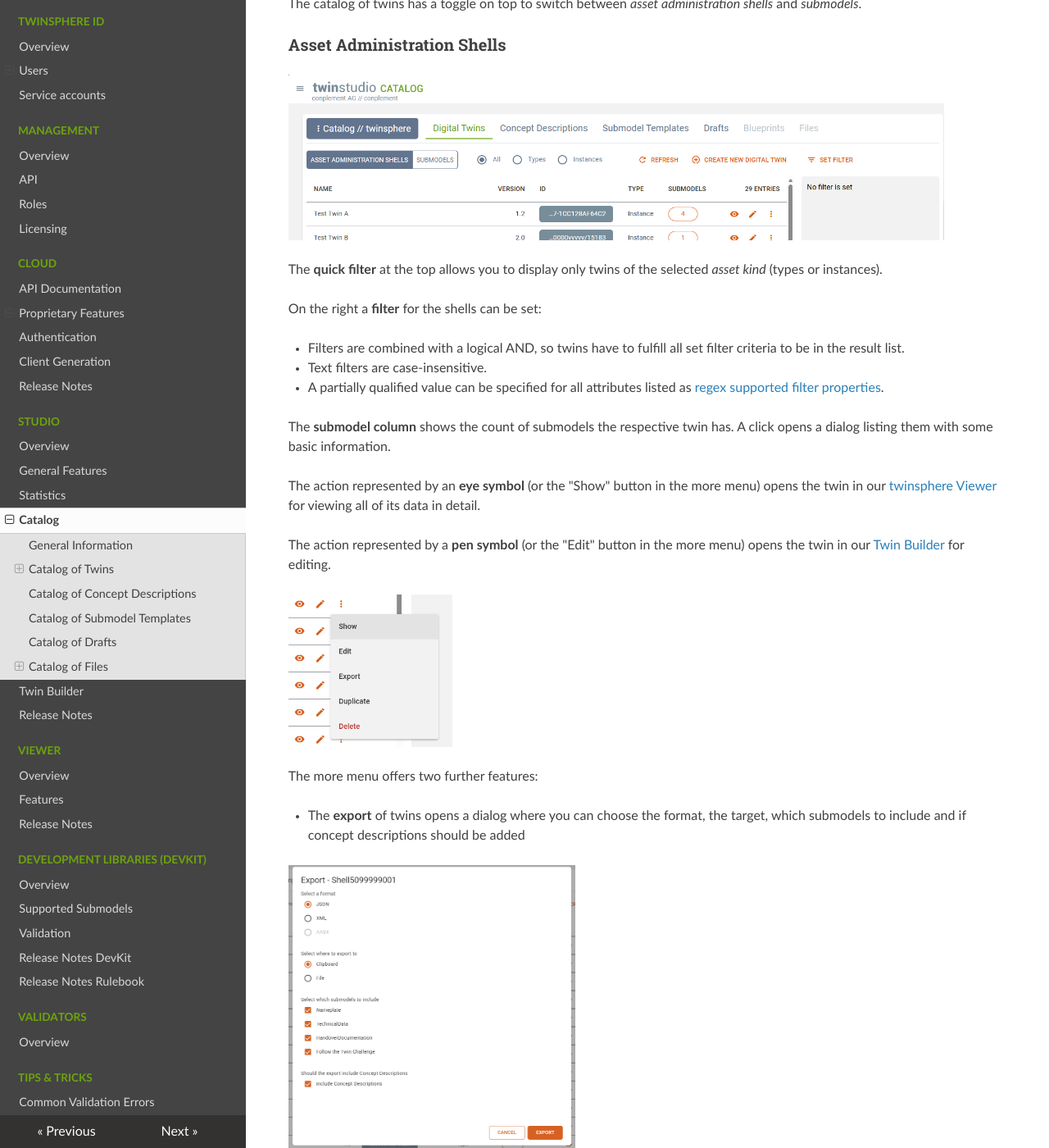
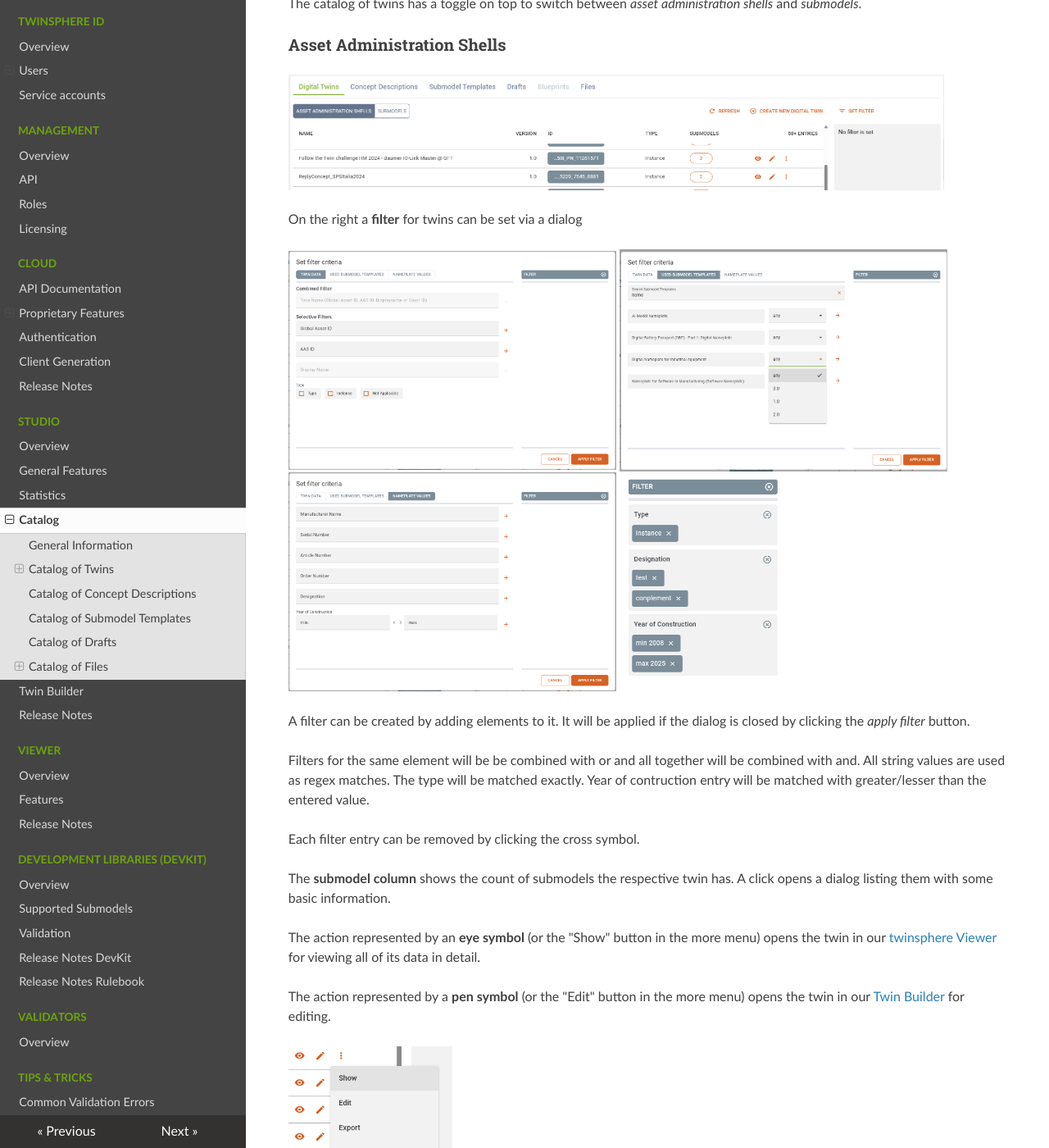
Before and after one commit to twinsphere/twinsphere.github.io, an MkDocs documentation site: the page built from docs/studio-catalog.md, in a window 1280 px wide and 1400 px high, scrolled down 1081 px. Shown: the whole window at 82% size. Built offline with MkDocs 1.6.1, drawn with Linux system fonts in a browser that asks for light colours; nearby versions of some CDN libraries.

```diff
--- a/docs/studio-catalog.md
+++ b/docs/studio-catalog.md
@@ -33,14 +33,22 @@
 
 ![Twin Catalog - Shells](img/twinstudio_catalog_twins_shells.png){: width='800'}
 
-The **quick filter** at the top allows you to display only twins of the selected *asset kind* (types or instances).
+On the right a **filter** for twins can be set via a dialog
 
-On the right a **filter** for the shells can be set:
+![Twin Catalog - Filter first page](img/twinstudio_catalog_twinfilter_page1.png){: width='400'}
+![Twin Catalog - Filter second page](img/twinstudio_catalog_twinfilter_page2.png){: width='400'}
+![Twin Catalog - Filter third page](img/twinstudio_catalog_twinfilter_page3.png){: width='400'}
+![Twin Catalog - Filter third page](img/twinstudio_catalog_twinfilter_result.png){: width='200'}
 
-- Filters are combined with a logical AND, so twins have to fulfill all set filter criteria to be in the result list.
-- Text filters are case-insensitive.
-- A partially qualified value can be specified for all attributes listed as
-  [regex supported filter properties](cloud-shell-filter-queries.md/#regex-support).
+A filter can be created by adding elements to it.
+It will be applied if the dialog is closed by clicking the *apply filter* button.
+
+Filters for the same element will be be combined with or and all together will be combined with and.
+All string values are used as regex matches.
+The type will be matched exactly.
+Year of contruction entry will be matched with greater/lesser than the entered value.
+
+Each filter entry can be removed by clicking the cross symbol.
 
 The **submodel column** shows the count of submodels the respective twin has. A click opens a dialog listing them
 with some basic information.
```
Also changed, not shown: docs/img/twinstudio_catalog_twinfilter_page1.png (added), docs/img/twinstudio_catalog_twinfilter_page2.png (added), docs/img/twinstudio_catalog_twinfilter_page3.png (added), docs/img/twinstudio_catalog_twinfilter_result.png (added), docs/img/twinstudio_catalog_twins_shells.png.
